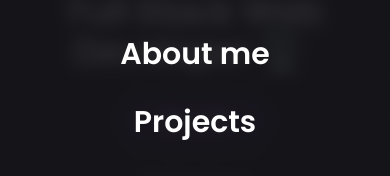
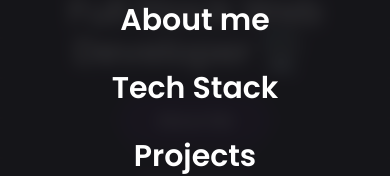
Before and after one commit to williamalmeidadev/williamalmeidadev.github.io, a React (Vite) app: page / in a window 390 px wide. Both pictures are taken after a click on the button "Abrir menu de navegação". Shown: the part 336-512 px from the top of the page. Built offline with nearby package versions, Linux system fonts and the light colour scheme.

Commit message:
ADição no menu mobile da seção de tecnologias

```diff
--- a/src/App.tsx
+++ b/src/App.tsx
@@ -218,6 +218,7 @@ function App() {
           <nav className='flex flex-col space-y-8 text-center text-3xl'>
             <a href="#inicio" onClick={toggleMenu} className='font-semibold hover:text-purple-400 transition-colors'>{t('home')}</a>
             <a href="#sobremim" onClick={toggleMenu} className='font-semibold hover:text-purple-400 transition-colors'>{t('about')}</a>
+            <a href="#tecnologias" onClick={toggleMenu} className='font-semibold hover:text-purple-400 transition-colors'>{t('tech')}</a>
             <a href="#projetos" onClick={toggleMenu} className='font-semibold hover:text-purple-400 transition-colors'>{t('projects')}</a>
             <a href="#contato" onClick={toggleMenu} className='font-semibold hover:text-purple-400 transition-colors'>{t('contact')}</a>
           </nav>
```
